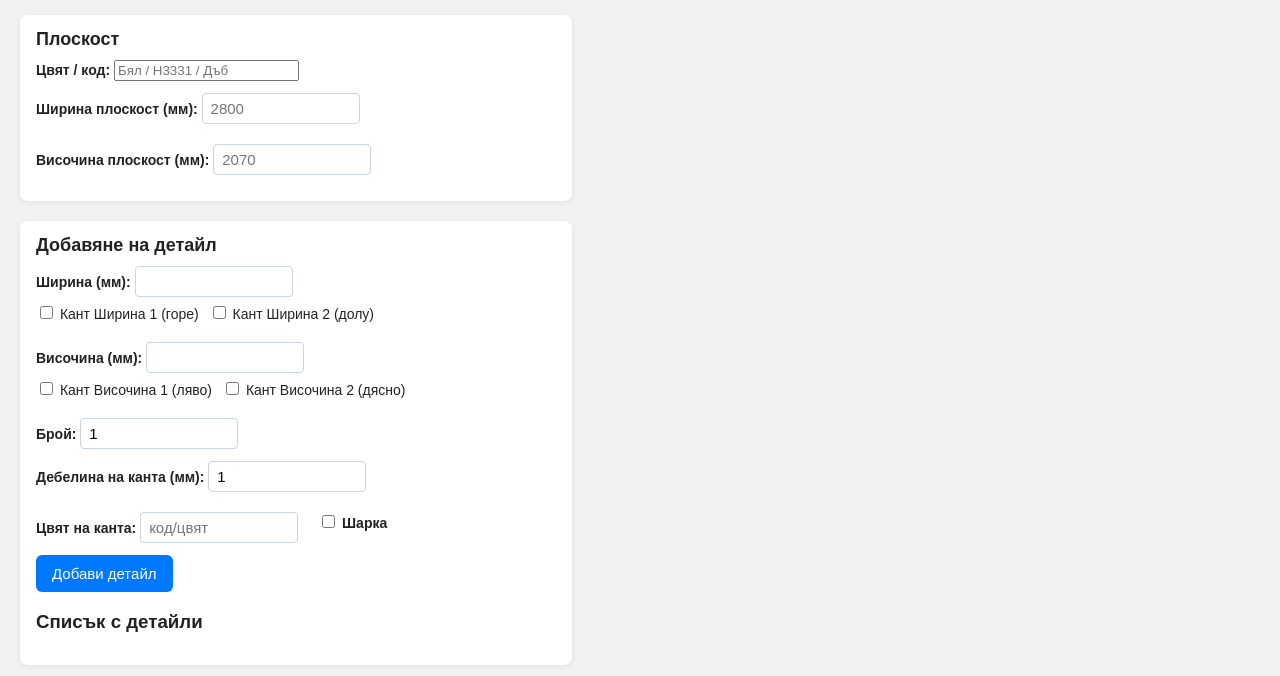
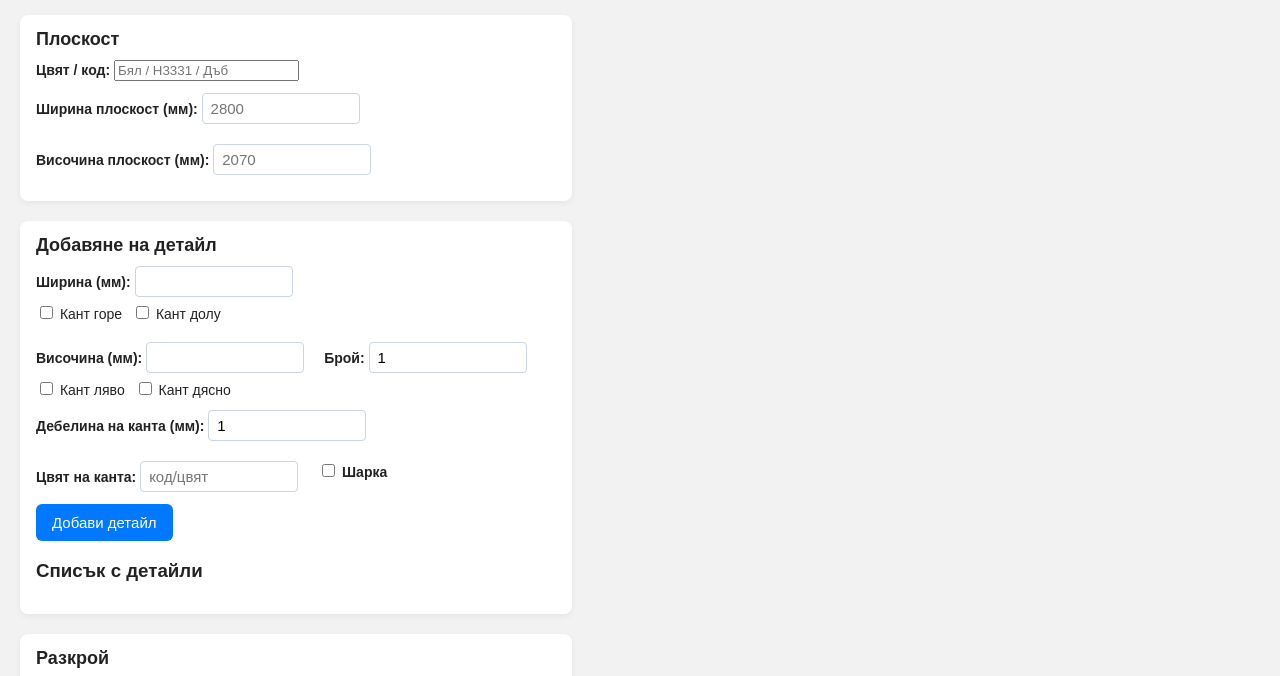
Before and after one commit to ivsko/Cutting, a website built with Vite: page index.html in a window 1280 px wide. Shown: the part 60-736 px from the top of the page. Built offline with nearby package versions, Linux system fonts and the light colour scheme.

Commit message:
Update index.html

```diff
--- a/index.html
+++ b/index.html
@@ -48,15 +48,15 @@
       <div class="size-block">
         <label>Ширина (мм): <input id="partWidth" type="number"> </label>
         <div class="edge-row">
-          <label><input type="checkbox" id="edgeTop"> Кант Ширина 1 (горе)</label>
-          <label><input type="checkbox" id="edgeBottom"> Кант Ширина 2 (долу)</label>
+          <label><input type="checkbox" id="edgeTop"> Кант горе</label>
+          <label><input type="checkbox" id="edgeBottom"> Кант долу</label>
         </div>
       </div>
       <div class="size-block">
         <label>Височина (мм): <input id="partHeight" type="number"> </label>
         <div class="edge-row">
-          <label><input type="checkbox" id="edgeLeft"> Кант Височина 1 (ляво)</label>
-          <label><input type="checkbox" id="edgeRight"> Кант Височина 2 (дясно)</label>
+          <label><input type="checkbox" id="edgeLeft"> Кант ляво</label>
+          <label><input type="checkbox" id="edgeRight"> Кант дясно</label>
         </div>
       </div>
       <label>Брой: <input id="partCount" type="number" value="1"> </label>
```
